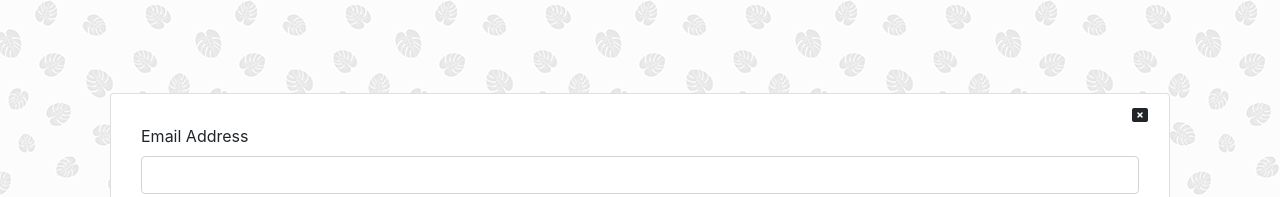
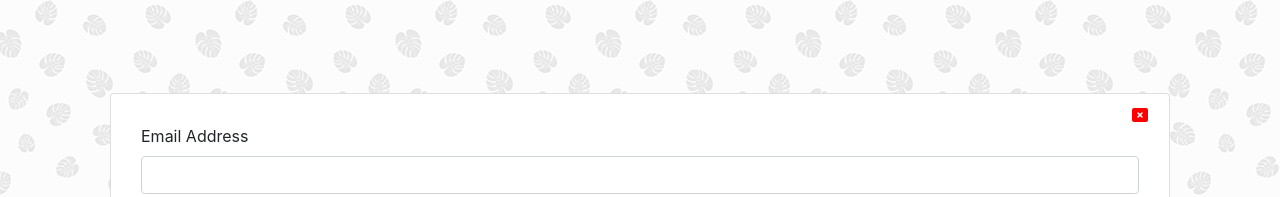
Before and after one commit to Anthony-G89/Project-with-react, a React (Create React App) app: page /blog in a window 1280 px wide. Shown: the part 94-291 px from the top of the page. Built offline with nearby package versions, Linux system fonts and the light colour scheme.

Commit message:
changed color on window-close

```diff
--- a/src/components/Blog/style.css
+++ b/src/components/Blog/style.css
@@ -3,6 +3,10 @@
 
     background-color: wheat;
 
+}
+
+.card > .closeWindow {
+    color: red;
 }
 
 .cardForm {
```
